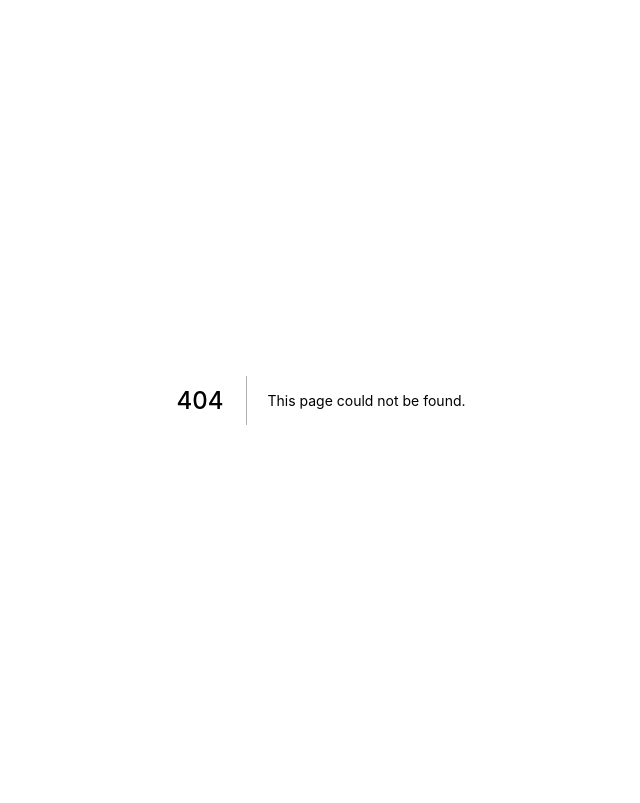
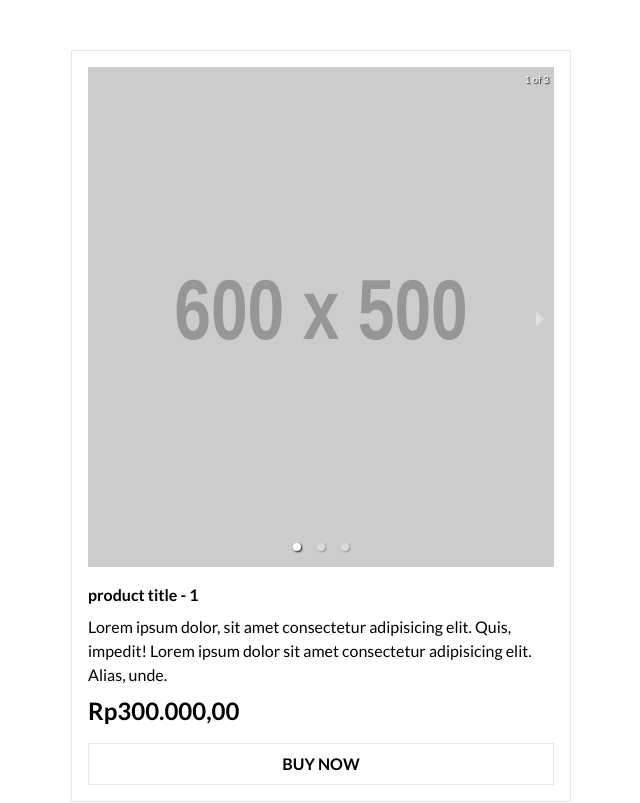
Before and after one commit to azharjk/thrionshop, a Next.js app: page /product/1 in a window 1280 px wide. Before the commit this address had no page. Shown: the top 803 px of the page, without its empty margins (319-959 px from the left). Built offline with nearby package versions, Linux system fonts and the light colour scheme.

Commit message:
Add product detail page
This detail page use static data
due to unimplemented API

```diff
--- /dev/null
+++ b/pages/product/[pid].tsx
@@ -0,0 +1,67 @@
+import Image from "next/image";
+import { useRouter } from "next/router";
+
+import { Carousel } from "react-responsive-carousel";
+
+import "react-responsive-carousel/lib/styles/carousel.min.css";
+
+import MainLayout from "../../components/MainLayout";
+
+const ProductDetail = () => {
+  // FIXME: Static data
+  const images: string[] = [
+    "https://dummyimage.com/600x500/000/fff",
+    "https://dummyimage.com/700x600/000/fff",
+    "https://dummyimage.com/800x900/000/fff",
+  ];
+
+  const router = useRouter();
+  const { pid } = router.query;
+
+  return (
+    <MainLayout>
+      <div className="flex justify-center mb-8">
+        <div className="w-100 max-w-[500px] sm:border sm:pb-4 md:mt-[50px]">
+          <div>
+            <div className="mb-3 px-4 pt-4">
+              <Carousel showThumbs={false}>
+                {images.map((imageSrc, idx) => (
+                  <div
+                    key={idx}
+                    className="w-100 h-[400px] md:h-[500px] relative"
+                  >
+                    <Image
+                      loader={() => imageSrc}
+                      unoptimized
+                      src={imageSrc}
+                      layout="fill"
+                      alt="Product detail image alt"
+                    />
+                  </div>
+                ))}
+              </Carousel>
+            </div>
+          </div>
+          <div className="mt-4 px-4">
+            <h1 className="font-semibold">product title - {pid}</h1>
+            <div className="mt-2">
+              <span>
+                Lorem ipsum dolor, sit amet consectetur adipisicing elit. Quis,
+                impedit! Lorem ipsum dolor sit amet consectetur adipisicing
+                elit. Alias, unde.
+              </span>
+            </div>
+            <div className="mt-2">
+              <span className="font-semibold text-2xl">Rp300.000,00</span>
+            </div>
+            <button className="w-full border mt-4 py-2 uppercase font-semibold">
+              Buy now
+            </button>
+          </div>
+        </div>
+      </div>
+    </MainLayout>
+  );
+};
+
+export default ProductDetail;
```
